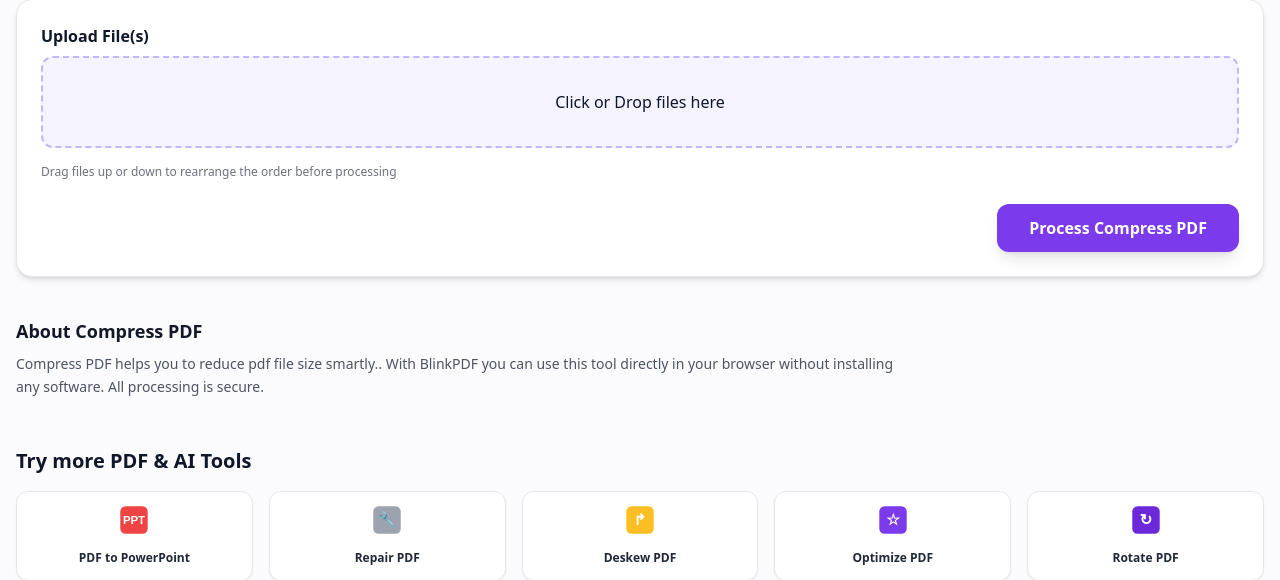
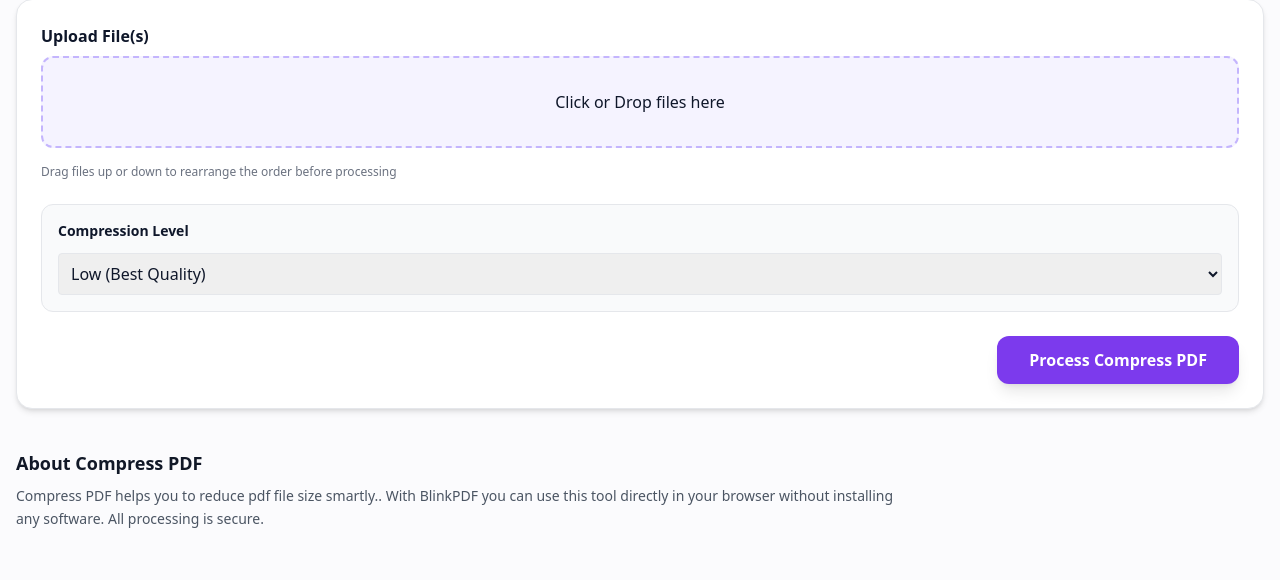
Before and after one commit to swapnil2348/BlinkPDF, a Flask app: page /tool/compress-pdf in a window 1280 px wide. Shown: the part 229-809 px from the top of the page. Run offline with Flask 3, Linux system fonts and the light colour scheme; some libraries are stand-ins or nearby versions.

Commit message:
tool page fixes

```diff
--- a/templates/base.html
+++ b/templates/base.html
@@ -3,6 +3,7 @@
 <head>
   <meta charset="UTF-8" />
   <title>{% block title %}BlinkPDF — All PDF & AI Tools{% endblock %}</title>
+  <link rel="icon" type="image/x-icon" href="{{ url_for('static', filename='favicon.ico') }}">
   <meta name="viewport" content="width=device-width, initial-scale=1.0" />
 
   <meta name="description"
--- a/templates/tool_page.html
+++ b/templates/tool_page.html
@@ -97,6 +97,93 @@
     <input type="number" name="height" placeholder="Height" class="border p-2 rounded">
   </div>
   {% endif %}
+
+  <!-- ======================== NEW ADVANCED OPTIONS ======================== -->
+
+<!-- COMPRESS PDF -->
+{% if tool.slug == "compress-pdf" %}
+<div class="p-4 bg-gray-50 rounded-xl border">
+  <h3 class="font-semibold text-sm mb-3">Compression Level</h3>
+  <select name="level" class="border p-2 rounded w-full">
+    <option value="low">Low (Best Quality)</option>
+    <option value="medium">Medium (Balanced)</option>
+    <option value="high">High (Smallest Size)</option>
+  </select>
+</div>
+{% endif %}
+
+<!-- OPTIMIZE PDF -->
+{% if tool.slug == "optimize-pdf" %}
+<div class="p-4 bg-gray-50 rounded-xl border">
+  <h3 class="font-semibold text-sm mb-3">Optimization Options</h3>
+  <label><input type="checkbox" name="clean_metadata"> Remove Metadata</label><br>
+  <label><input type="checkbox" name="compress_images"> Compress Images</label><br>
+  <label><input type="checkbox" name="remove_blank_pages"> Remove Blank Pages</label>
+</div>
+{% endif %}
+
+<!-- ROTATE PDF -->
+{% if tool.slug == "rotate-pdf" %}
+<div class="p-4 bg-gray-50 rounded-xl border">
+  <h3 class="font-semibold text-sm mb-3">Rotate Pages</h3>
+  <select name="angle" class="border p-2 rounded w-full">
+    <option value="90">90° Right</option>
+    <option value="180">180°</option>
+    <option value="270">270° Left</option>
+  </select>
+</div>
+{% endif %}
+
+<!-- PROTECT PDF -->
+{% if tool.slug == "protect-pdf" %}
+<div class="p-4 bg-gray-50 rounded-xl border">
+  <h3 class="font-semibold text-sm mb-2">Set Password</h3>
+  <input type="password" name="password" placeholder="Enter password"
+         class="border p-2 rounded w-full">
+</div>
+{% endif %}
+
+<!-- UNLOCK PDF -->
+{% if tool.slug == "unlock-pdf" %}
+<div class="p-4 bg-gray-50 rounded-xl border">
+  <h3 class="font-semibold text-sm mb-2">Enter Current Password</h3>
+  <input type="password" name="password" placeholder="Current PDF Password"
+         class="border p-2 rounded w-full">
+</div>
+{% endif %}
+
+<!-- OCR PDF -->
+{% if tool.slug == "ocr-pdf" %}
+<div class="p-4 bg-gray-50 rounded-xl border">
+  <h3 class="font-semibold text-sm mb-2">OCR Options</h3>
+  <select name="language" class="border p-2 rounded w-full">
+    <option value="eng">English</option>
+    <option value="spa">Spanish</option>
+    <option value="fra">French</option>
+    <option value="hin">Hindi</option>
+  </select>
+</div>
+{% endif %}
+
+<!-- EXTRACT TEXT -->
+{% if tool.slug == "extract-text" %}
+<div class="p-4 bg-gray-50 rounded-xl border">
+  <h3 class="font-semibold text-sm mb-2">Extraction Mode</h3>
+  <label><input type="radio" name="mode" value="text" checked> Text Only</label><br>
+  <label><input type="radio" name="mode" value="ocr"> OCR + Text</label>
+</div>
+{% endif %}
+
+<!-- EXTRACT IMAGES -->
+{% if tool.slug == "extract-images" %}
+<div class="p-4 bg-gray-50 rounded-xl border">
+  <h3 class="font-semibold text-sm mb-2">Image Format</h3>
+  <select name="format" class="border p-2 rounded w-full">
+    <option value="png">PNG</option>
+    <option value="jpg">JPG</option>
+  </select>
+</div>
+{% endif %}
 
   <!-- PROCESS BUTTON -->
   <div class="flex justify-end">
```
